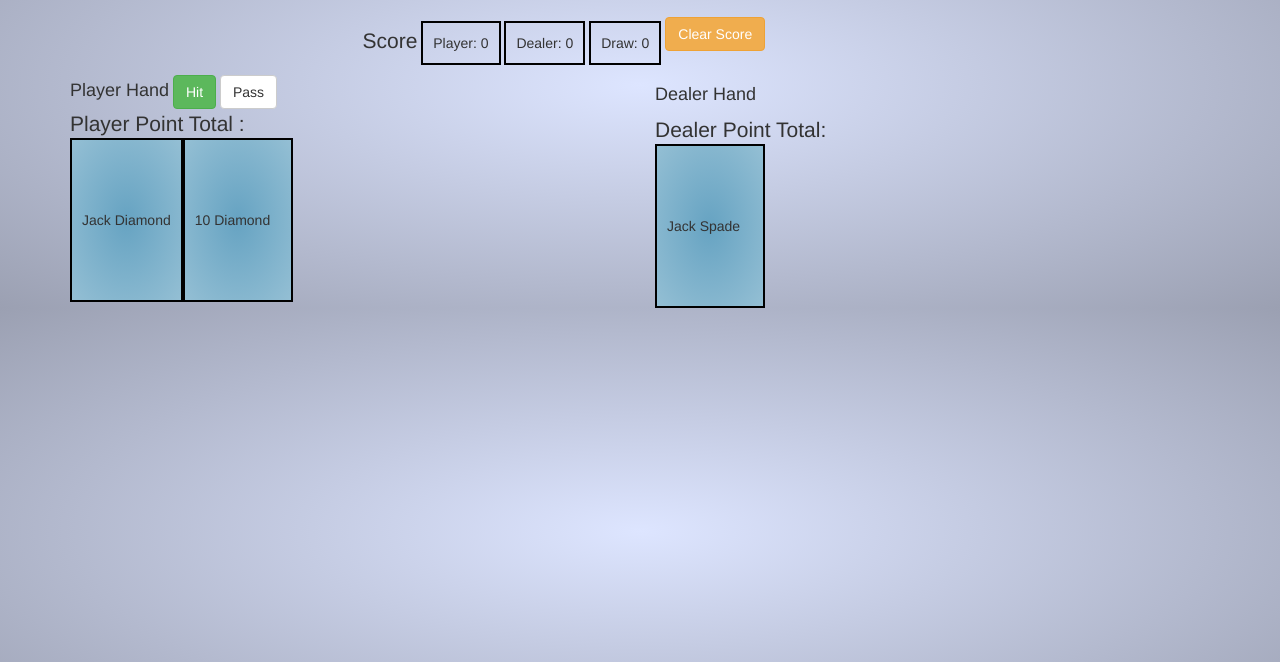
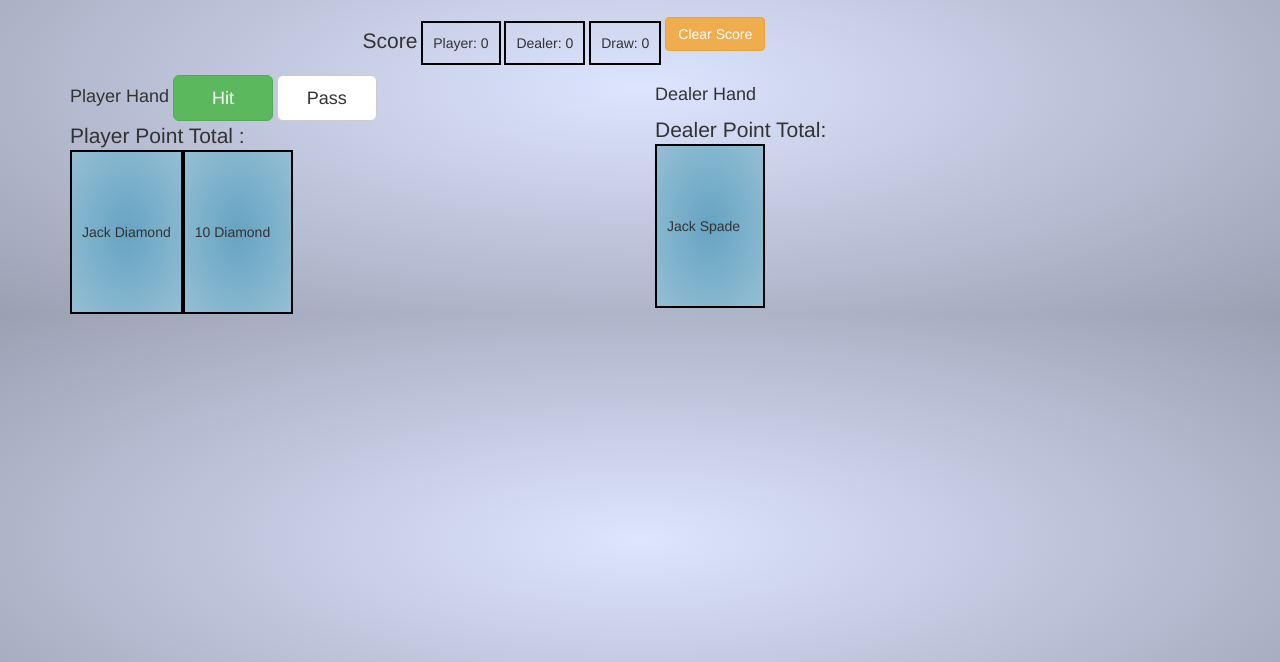
Before and after one commit to sont85/old-personal-site, a plain HTML site: page blackjack/index.html in a window 1280 px wide. Shown: the part 138-800 px from the top of the page. Drawn offline with nearby package versions, Linux system fonts and the light colour scheme.

Commit message:
bigger buttons

```diff
--- a/blackjack/index.html
+++ b/blackjack/index.html
@@ -40,6 +40,10 @@
     border: 2px solid black;
     display: inline-block;
     padding: 10px;
+  }
+
+  .btn {
+    min-width: 100px
   }
 
 
@@ -112,8 +116,8 @@
     <div class= "row">
       <div class="col-sm-6">
         <span class="h4">Player Hand</span>
-        <button class="btn btn-success" id="hitButton">Hit</button>
-        <button class="btn btn-default" id="passButton">Pass</button>
+        <button class="btn btn-success btn-lg" id="hitButton">Hit</button>
+        <button class="btn btn-default btn-lg" id="passButton">Pass</button>
         <div>
           <span class="lead">Player Point Total : </span><span class="lead" id="playerPoint"></span>
         </div>
```
Also changed, not shown: 2 other files.
